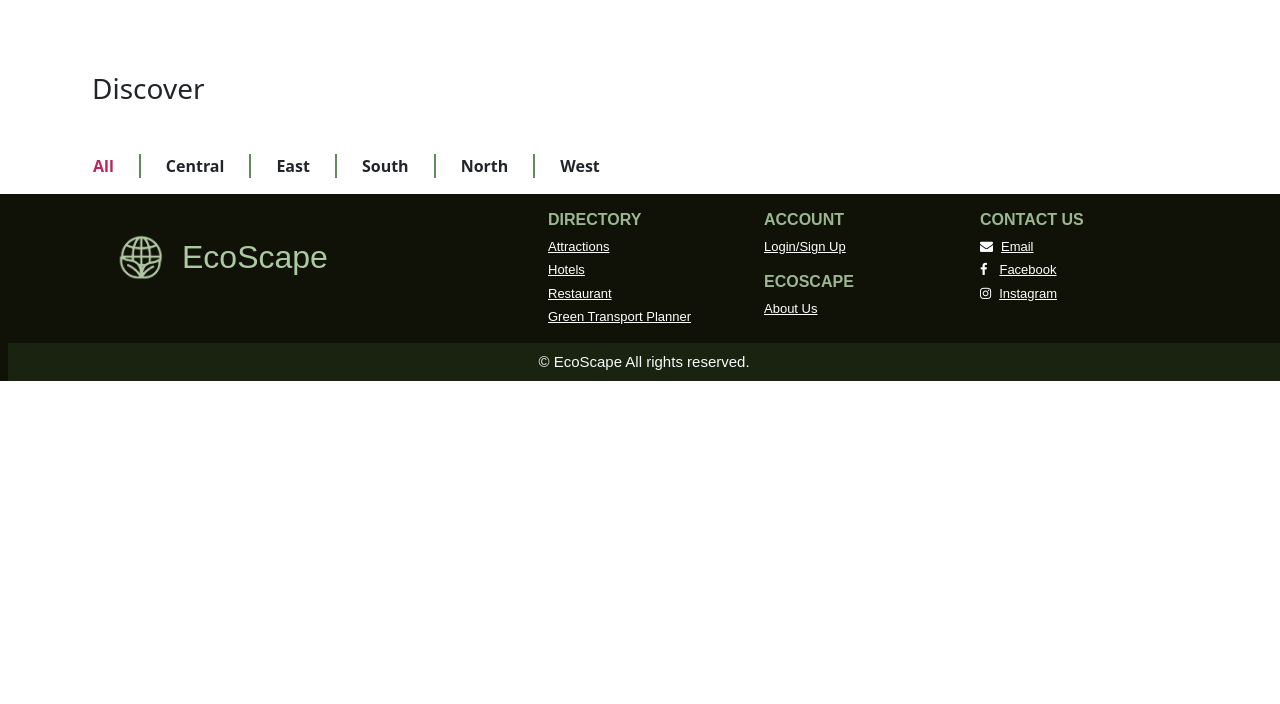
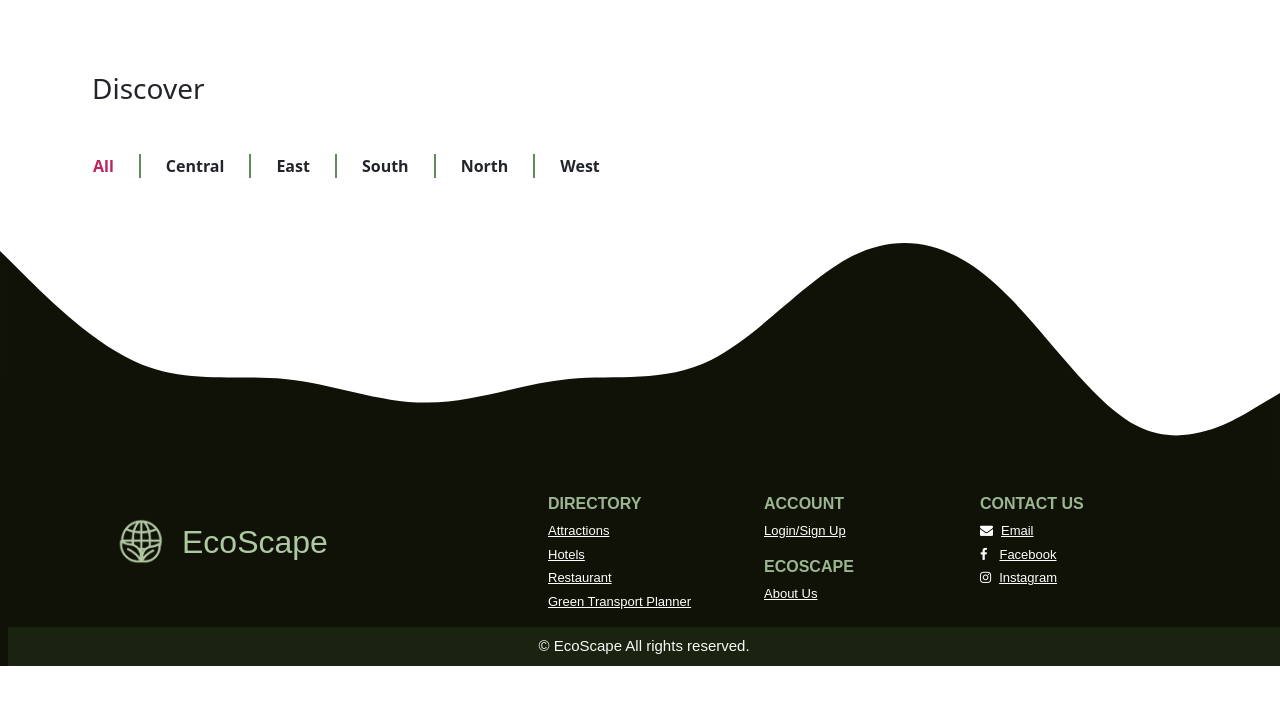
Before and after one commit to christaniajess/EcoScape, a Vue app in the folder Ecoscape/eco/: page /att in a window 1280 px wide. Shown: the top 704 px of the page. Built offline with nearby package versions, Linux system fonts and the light colour scheme; a web font is replaced by a local one.

Commit message:
wallpaper

```diff
--- a/Ecoscape/eco/src/App.vue
+++ b/Ecoscape/eco/src/App.vue
@@ -14,6 +14,7 @@ import "aos/dist/aos.css"; // Import the AOS styles
 import AOS from "aos";
 import Tabs from "./components/Tabs.vue";
 import Cards from "./components/Cards.vue";
+import Wallpaper from "./components/wallpaper.vue";
 
 export default {
   name: "App",
@@ -24,6 +25,7 @@ export default {
     AboutCarousel,
     Tabs,
     Cards,
+    Wallpaper,
   },
   mounted() {
     AOS.init(); // Initialize AOS
--- /dev/null
+++ b/Ecoscape/eco/src/components/wallpaper.vue
@@ -0,0 +1,16 @@
+<template>
+    <div class="curved">
+        <svg xmlns="http://www.w3.org/2000/svg" viewBox="0 0 1440 320">
+            <path fill="#101207" fill-opacity="1" d="M0,64L26.7,90.7C53.3,117,107,171,160,192C213.3,213,267,203,320,208C373.3,213,427,235,480,234.7C533.3,235,587,213,640,208C693.3,203,747,213,800,186.7C853.3,160,907,96,960,69.3C1013.3,43,1067,53,1120,101.3C1173.3,149,1227,235,1280,261.3C1333.3,288,1387,256,1413,240L1440,224L1440,320L1413.3,320C1386.7,320,1333,320,1280,320C1226.7,320,1173,320,1120,320C1066.7,320,1013,320,960,320C906.7,320,853,320,800,320C746.7,320,693,320,640,320C586.7,320,533,320,480,320C426.7,320,373,320,320,320C266.7,320,213,320,160,320C106.7,320,53,320,27,320L0,320Z"></path>
+            <!-- the path fill will is the colour of the wavy lines -->
+        </svg>
+    </div>
+
+</template>
+
+<style>
+    .curved svg
+    {
+        display:block;
+    }
+</style>
--- a/Ecoscape/eco/src/views/Attractions.vue
+++ b/Ecoscape/eco/src/views/Attractions.vue
@@ -15,11 +15,11 @@
       />
     </head>
   <body>
-
     <NavBar/>
       <!--Header -->
         <br><br>
         <Tabs/>
+        <Wallpaper/>
         <!-- put the card component here -->
         <Footer/>
       </body>
@@ -34,8 +34,9 @@ import NavBar from "@/components/NavBar.vue";
 import HomepageParallax from "@/components/HomepageParallax.vue";
 import Footer from "@/components/Footer.vue";
 import AboutCarousel from "@/components/AboutCarousel.vue";
-import Tabs from "@/components/Tabs.vue"
-import Cards from "@/components/Cards.vue"
+import Tabs from "@/components/Tabs.vue";
+import Cards from "@/components/Cards.vue";
+import Wallpaper from "@/components/wallpaper.vue";
 
 export default {
   components: {
@@ -45,6 +46,7 @@ export default {
     AboutCarousel,
     Tabs,
     Cards,
+    Wallpaper,
 },
 }
 </script>
```
